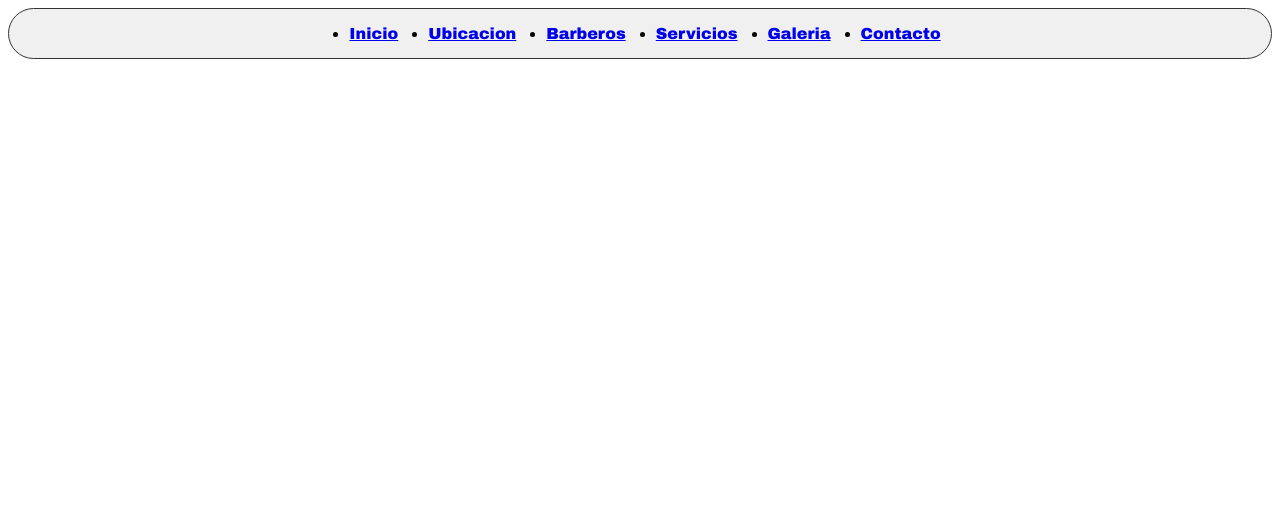
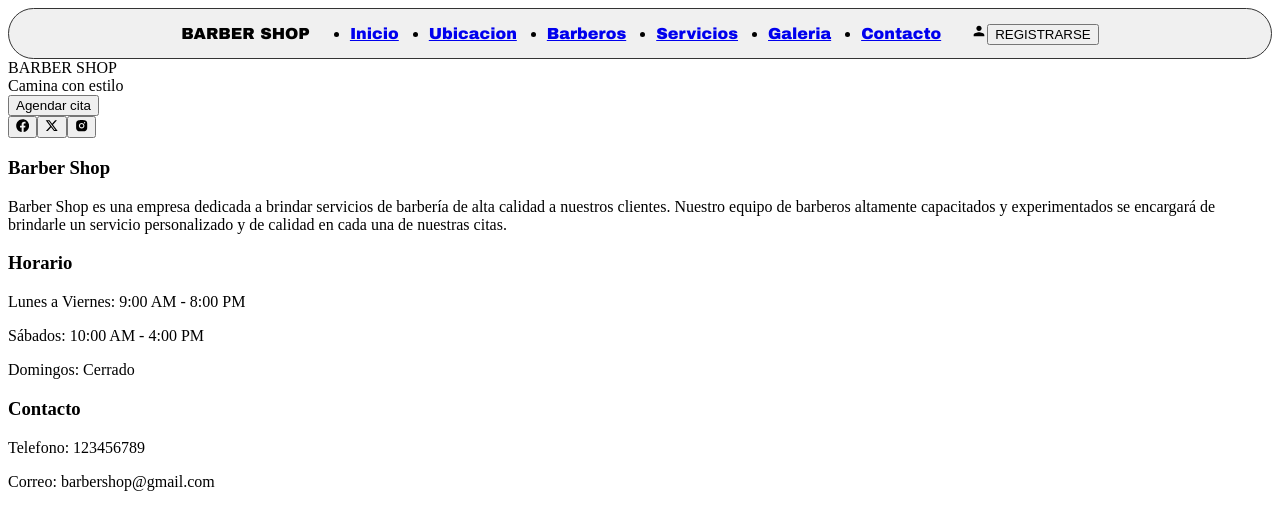
Before and after one commit to DanielMMiralles/Barbershop, a React (Vite) app: page / in a window 1280 px wide. Shown: the top 530 px of the page. Built offline with nearby package versions, Linux system fonts and the light colour scheme.

Commit message:
Homepage structure added

```diff
--- a/package.json
+++ b/package.json
@@ -11,7 +11,8 @@
   },
   "dependencies": {
     "react": "^19.0.0",
-    "react-dom": "^19.0.0"
+    "react-dom": "^19.0.0",
+    "react-icons": "^5.5.0"
   },
   "devDependencies": {
     "@eslint/js": "^9.21.0",
--- a/src/App.jsx
+++ b/src/App.jsx
@@ -1,7 +1,65 @@
 import React, {useState} from 'react'
-import './index.css'
+import { MdPerson } from "react-icons/md"
+import { FaFacebook } from "react-icons/fa";
+import { RiInstagramFill } from "react-icons/ri";
+import { FaXTwitter } from "react-icons/fa6";
+import './index.css';
+
 
 
 export function App () {
-
+    return(
+        <div>
+            <nav>
+                <span>
+                    BARBER SHOP
+                </span>
+                <ul className="nave">
+                    <li><a href="/">Inicio</a></li>
+                    <li><a href="/about">Ubicacion</a></li>
+                    <li><a href="/contact">Barberos</a></li>
+                    <li><a href="/contact">Servicios</a></li>
+                    <li><a href="/contact">Galeria</a></li>
+                    <li><a href="/contact">Contacto</a></li>
+                </ul>
+                <div className="user">
+                    <MdPerson/>
+                    <button>REGISTRARSE</button>
+                </div>
+            </nav>
+            <section>
+                BARBER SHOP <br />
+                <span>
+                    Camina con estilo
+                </span>
+                <div>
+                    <button>Agendar cita</button>
+                </div>
+            </section>
+            <footer>
+                <div>
+                    <button className='fc-button'><FaFacebook /></button>
+                    <button><FaXTwitter /></button>
+                    <button><RiInstagramFill/></button>
+                </div>
+                <div>
+                    <span>
+                        <h3>Barber Shop</h3>
+                        <p>Barber Shop es una empresa dedicada a brindar servicios de barbería de alta calidad a nuestros clientes. Nuestro equipo de barberos altamente capacitados y experimentados se encargará de brindarle un servicio personalizado y de calidad en cada una de nuestras citas.</p>
+                    </span>
+                    <span>
+                        <h3>Horario</h3>
+                        <p>Lunes a Viernes: 9:00 AM - 8:00 PM</p>
+                        <p>Sábados: 10:00 AM - 4:00 PM</p>
+                        <p>Domingos: Cerrado</p>
+                    </span>
+                    <span>
+                        <h3>Contacto</h3>
+                        <p>Telefono: 123456789</p>
+                        <p>Correo: barbershop@gmail.com</p>
+                    </span>
+                </div>
+            </footer>
+        </div>
+    )
 }
--- a/src/index.css
+++ b/src/index.css
@@ -35,7 +35,6 @@ nav {
     width: 100%;
     height: 100%;
     animation: nose 1s ease-in-out infinite;
-    pad
 }
 
 .nave li {
--- a/src/main.jsx
+++ b/src/main.jsx
@@ -6,17 +6,5 @@ import { App } from '/src/App.jsx'
 createRoot(document.getElementById('root')).render(
   <StrictMode>
     <App />
-    <div>
-        <nav>
-          <ul class="nave">
-            <li><a href="/">Inicio</a></li>
-            <li><a href="/about">Ubicacion</a></li>
-            <li><a href="/contact">Barberos</a></li>
-            <li><a href="/contact">Servicios</a></li>
-            <li><a href="/contact">Galeria</a></li>
-            <li><a href="/contact">Contacto</a></li>
-          </ul>
-        </nav>
-      </div>
   </StrictMode>,
 )
```
Also changed, not shown: 1 other file (tests, documents, lock files or other folders).
